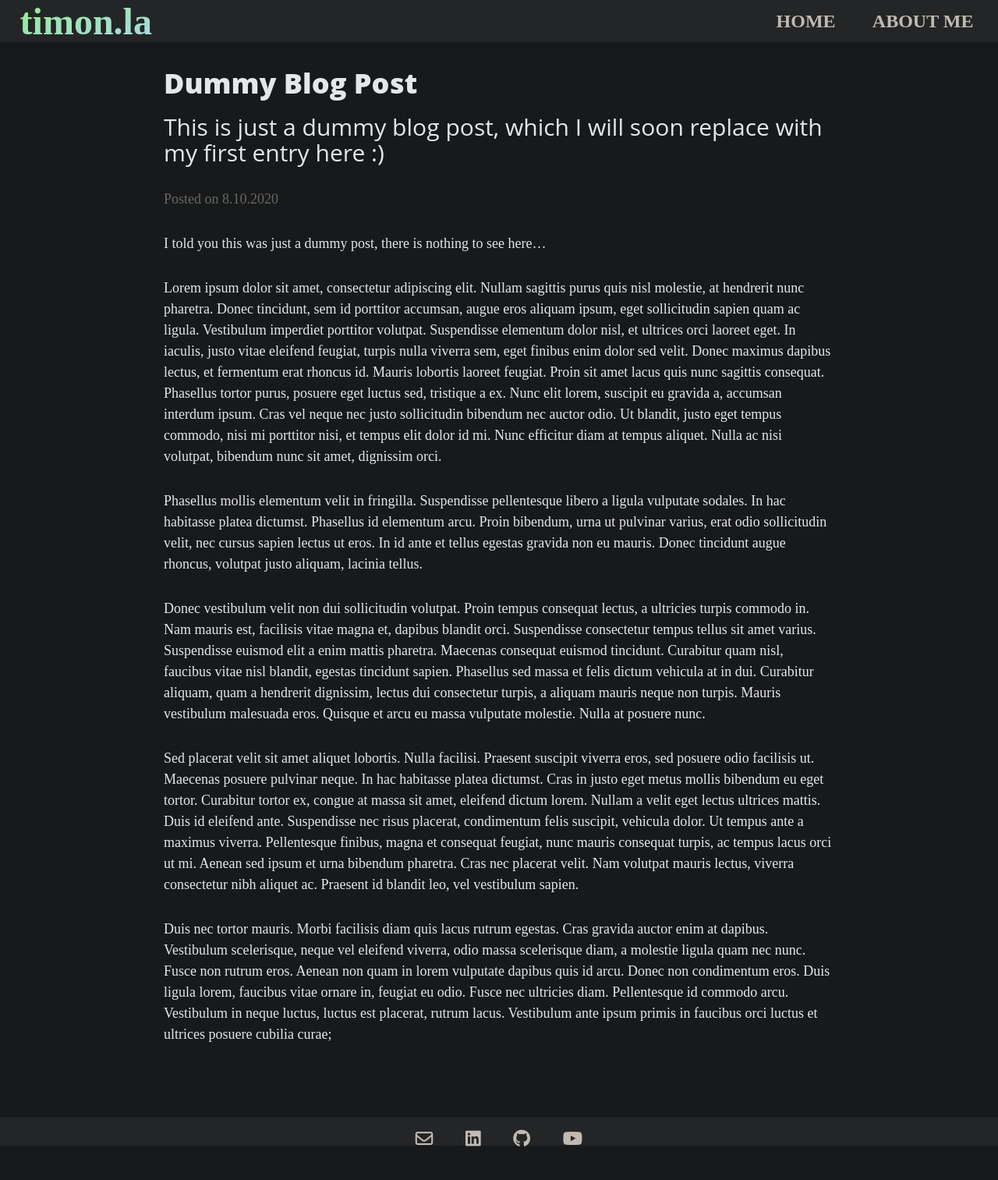
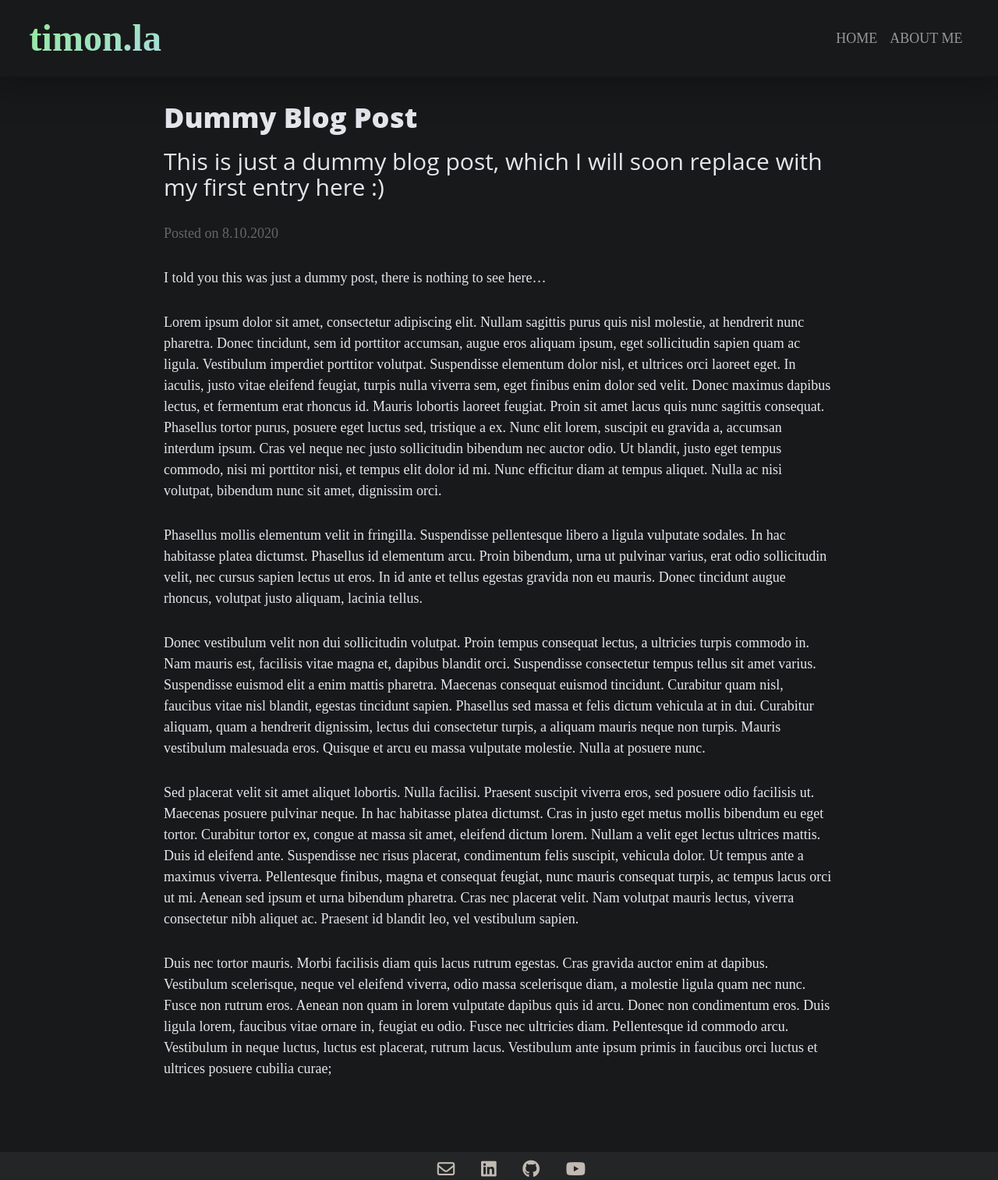
Before and after one commit to timonla/timonla.github.io, a Jekyll site: the page built from _posts/2020-10-08-dummy-blog-post.md, in a window 1280 px wide. Shown: the whole page at 78% size. Built offline with Jekyll 4.4.1, drawn with Linux system fonts in a browser that asks for light colours; nearby versions of some CDN libraries; before the commit the page ends 1471 px from its top, so only the background shows below that.

Commit message:
Replace navbar with bootstrap navbar

```diff
--- a/_includes/head.html
+++ b/_includes/head.html
@@ -14,6 +14,10 @@
     <!-- Font-Awesome -->
     <script src="https://kit.fontawesome.com/8efb211b06.js" crossorigin="anonymous"></script>
 
+    <!-- Bootstrap -->
+    <link href="https://cdn.jsdelivr.net/npm/bootstrap@5.0.0-beta1/dist/css/bootstrap.min.css" rel="stylesheet" integrity="sha384-giJF6kkoqNQ00vy+HMDP7azOuL0xtbfIcaT9wjKHr8RbDVddVHyTfAAsrekwKmP1" crossorigin="anonymous">
+    <script src="https://cdn.jsdelivr.net/npm/bootstrap@5.0.0-beta1/dist/js/bootstrap.bundle.min.js" integrity="sha384-ygbV9kiqUc6oa4msXn9868pTtWMgiQaeYH7/t7LECLbyPA2x65Kgf80OJFdroafW" crossorigin="anonymous"></script>
+
     <!-- Custom CSS -->
     <link rel="stylesheet" href="{{ "/assets/css/theme.css" | prepend: site.baseurl }}">
 
--- a/_includes/nav.html
+++ b/_includes/nav.html
@@ -1,25 +1,30 @@
-<nav>
-	<div class="nav-logo">
-		<a href="{{ site.baseurl }}/">
+<nav class="navbar navbar-expand-lg navbar-dark">
+  <div class="container-fluid">
+	<a class="navbar-brand nav-logo" href="{{ site.baseurl }}/">
 		timon.la
 	</a>
+    <button class="navbar-toggler" type="button" data-bs-toggle="collapse" data-bs-target="#navbarNav" aria-controls="navbarNav" aria-expanded="false" aria-label="Toggle navigation">
+		<div class="nav-icon">
+               <div class="line1"></div>
+               <div class="line2"></div>
+               <div class="line3"></div>
        </div>
-	<ul class="nav-items">
-		<li>
-			<a class="menu-item" href="{{ site.baseurl }}/">Home</a>
+      <!-- <span class="navbar-toggler-icon"></span> -->
+    </button>
+    <div class="collapse navbar-collapse" id="navbarNav">
+      <ul class="navbar-nav">
+		<li class="nav-item">
+			<a class="nav-link" href="{{ site.baseurl }}/">Home</a>
 		</li>
 		{% for page in site.pages %}
 		{% if page.title %}
-		<li>
-			<a class="menu-item" href="{{ page.url }}">{{ page.title }}</a>
+		<li class="nav-item">
+			<a class="nav-link" href="{{ page.url }}">{{ page.title }}</a>
 		</li>
 		{% endif %}
 		{% endfor %}
       </ul>
-	<div class="nav-mobile">
-		<div class="line1"></div>
-		<div class="line2"></div>
-		<div class="line3"></div>
+    </div>
   </div>
   <script src="{{ site.baseurl }}/assets/js/nav.js"></script>
 </nav>
--- a/assets/css/theme.css
+++ b/assets/css/theme.css
@@ -5,51 +5,36 @@
 }
 
 nav {
-    display: flex;
-    justify-content: space-around;
-    align-items: center;
-    min-height: 6vh;
-    background-color: #242526;
     padding-left: 2%;
     padding-right: 2%;
+    box-shadow: 0 0 50px 10px rgba(0, 0, 0, 0.3);
 }
 
 .nav-logo {
-    display: inline-block;
-    margin: 0 auto 0 0;
     background: linear-gradient(to bottom right, lightgreen, lightblue);
     -webkit-background-clip: text;
     -webkit-text-fill-color: transparent;
-    text-decoration: none;
     font-size: 3rem;
     font-weight: 900;
 }
 
-.nav-items {
-    display: flex;
-    justify-content: space-around;
-    align-content: center;
+.navbar-nav {
     color: #e4e6eb;
     text-transform: uppercase;
-    font-weight: 900;
-    width: 300px;
+    margin-right: 0;
+    margin-left: auto;
 }
 
-.nav-items li {
-    margin: 0 2% 0 auto;
-    list-style: none;
+.navbar-toggler {
+    border: none !important;
+    box-shadow: none !important;
 }
 
-.nav-items li a {
-    text-decoration: none;
+.nav-icon {
+    display: block;
 }
 
-.nav-mobile {
-    display: none;
-    cursor: pointer;
-}
-
-.nav-mobile div {
+.nav-icon div {
     width: 25px;
     height: 2px;
     background-color: #e4e6eb;
@@ -57,55 +42,13 @@ nav {
     transition: all 0.5s ease;
 }
 
-@media screen and (max-width: 1080px){
-    .nav-items {
-        position: absolute;
-        top: 6vh;
-        background-color: #242526;
-        display: flex;
-        flex-direction: column;
-        align-items: center;
-        width: 100%;
-        height: 0px;
-        transition: height 0.5s ease-in;
-        z-index: 2;
-    }
-    .nav-items li {
-        opacity: 0;
-        pointer-events: none;
-        margin: auto;
-    }
-    .nav-mobile {
-        display: block;
-    }
-}
-
-.nav-active {
-    height: 94vh;
-}
-
-@keyframes navItemFade {
-    from {
-        opactity: 0;
-        pointer-events: none;
-        transform: translateY(-50px);
-    }
-    to {
-        opacity: 1;
-        pointer-events: all;
-        transition: translateY(0px);
-    }
-}
-
-.toggle .line1 {
+.nav-icon.open .line1 {
     transform: rotate(-45deg) translate(-4px, 6px);
 }
-
-.toggle .line2 {
+.nav-icon.open .line2 {
     opacity: 0;
 }
-
-.toggle .line3 {
+.nav-icon.open .line3 {
     transform: rotate(45deg) translate(-4px, -6px);
 }
 
--- a/assets/js/nav.js
+++ b/assets/js/nav.js
@@ -1,22 +1,10 @@
-const navSlide = () => {
-    const mobileNav = document.querySelector('.nav-mobile');
-    const nav = document.querySelector('.nav-items');
-    const navItems = document.querySelectorAll('.nav-items li');
+const animateNavIcon = () => {
+    const navIcon = document.querySelector('.nav-icon');
 
-    mobileNav.addEventListener('click', () => {
-        nav.classList.toggle('nav-active');
+    navIcon.addEventListener('click', () => {
 
-        navItems.forEach((item, index) => {
-            if (item.style.animation) {
-                item.style.animation = ''
-            } else {
-                item.style.animation = `navItemFade 0.5s ease forwards ${index / 5 + 0.5}s`;
-            }
-        });
-
-        mobileNav.classList.toggle('toggle');
+        navIcon.classList.toggle('open');
     });
-
 }
 
-navSlide();
+animateNavIcon();
```
Lines whose indentation alone changed are shown as unchanged.
